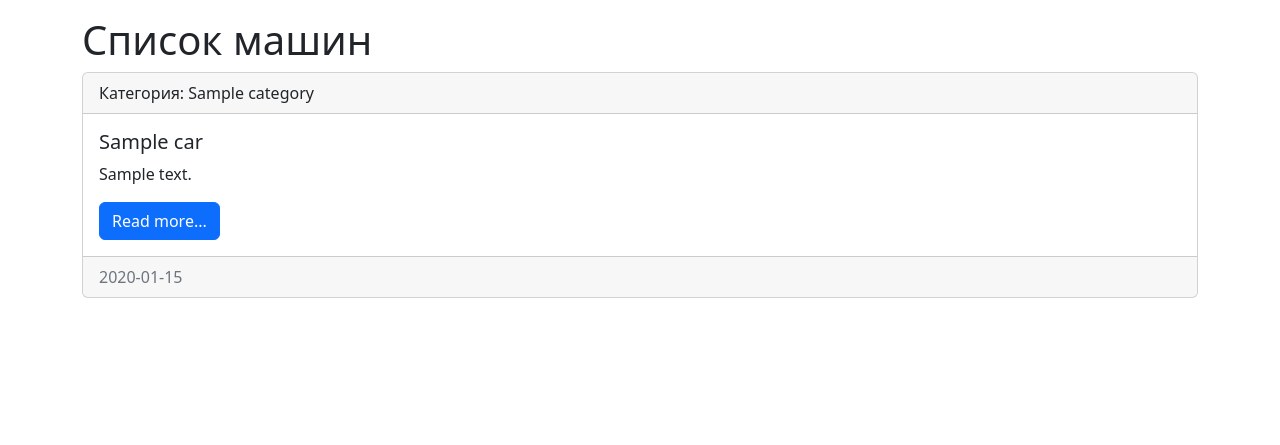
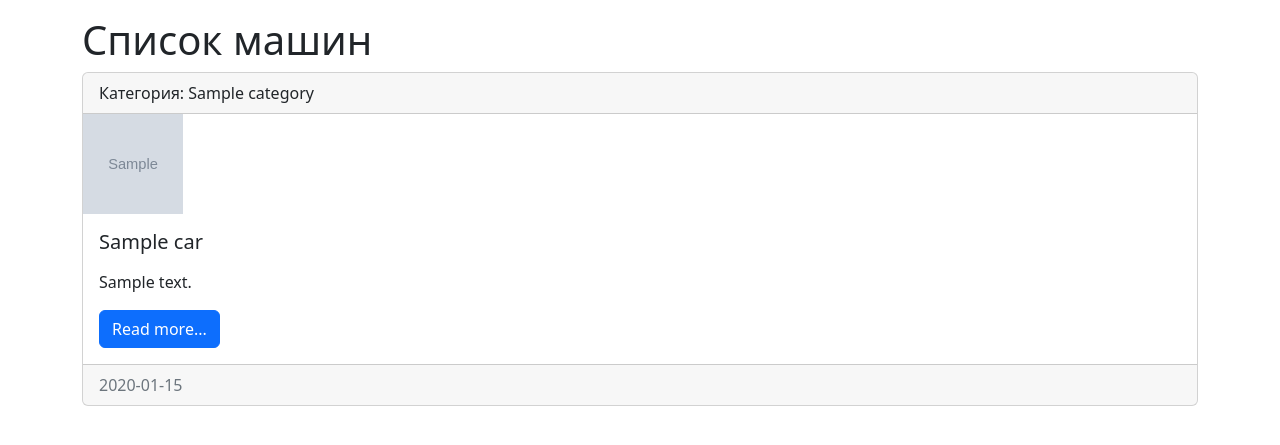
Before and after one commit to DAEDALUS-prog/test-practice-django, a Django app: page / in a window 1280 px wide. Shown: the part 46-491 px from the top of the page. Run offline with Django 4.2, Linux system fonts and the light colour scheme; tables that the repository leaves empty hold one stand-in row (values such as "Sample post"); grey boxes marked "Sample" are stand-in pictures.

```diff
--- a/car/audi/templates/audi/index.html
+++ b/car/audi/templates/audi/index.html
@@ -26,13 +26,23 @@
                 <div class="card-header">
                   Категория: {{ item.category }}
                 </div>
-                <div class="card-body">
-                  <h5 class="card-title">{{ item.title }}</h5>
-                  {% autoescape off %}
-                  <p class="card-text">{{ item.content }}</p>
-                  {% endautoescape %}
-                  <a href="#" class="btn btn-primary">Read more...</a>
+                <div class="media">
+                  {% if item.photo %}
+                    <img src="{{ item.photo.url }}" alt="" width="100px" height="100px">
+                  {% else %}
+                    <img src="https://picsum.photos/200/300/?blur=2" alt=""  width="100px" height="100px">
+                  {% endif %}
+                  <div class="media-body">
+                    <div class="card-body">
+                      <h5 class="card-title">{{ item.title }}</h5>
+                      {% autoescape off %}
+                      <p class="card-text">{{ item.content | linebreaks }}</p>
+                      {% endautoescape %}
+                      <a href="#" class="btn btn-primary">Read more...</a>
+                    </div>
+                  </div>
                 </div>
+
                 <div class="card-footer text-muted">
                     {{ item.created_at | date:"Y-m-d" }}
                 </div>
```
Also changed, not shown: car/media/photos/2022/07/06/photo_2022-07-05_01-15-47.jpg (added).
